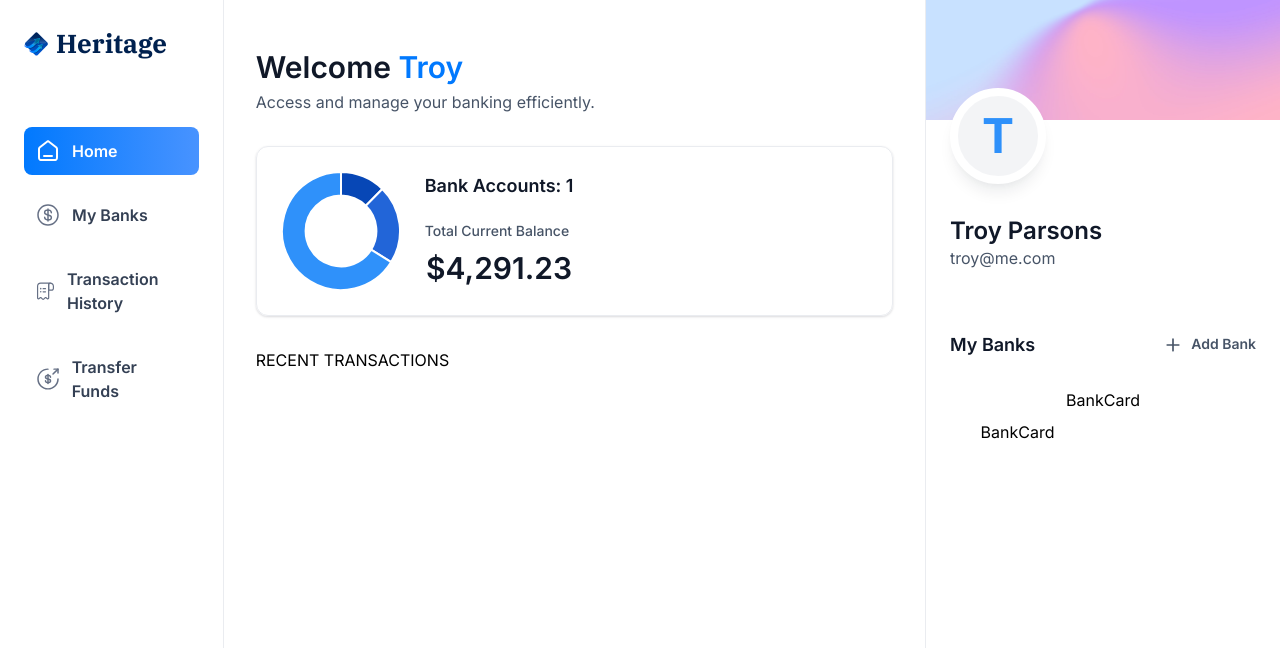
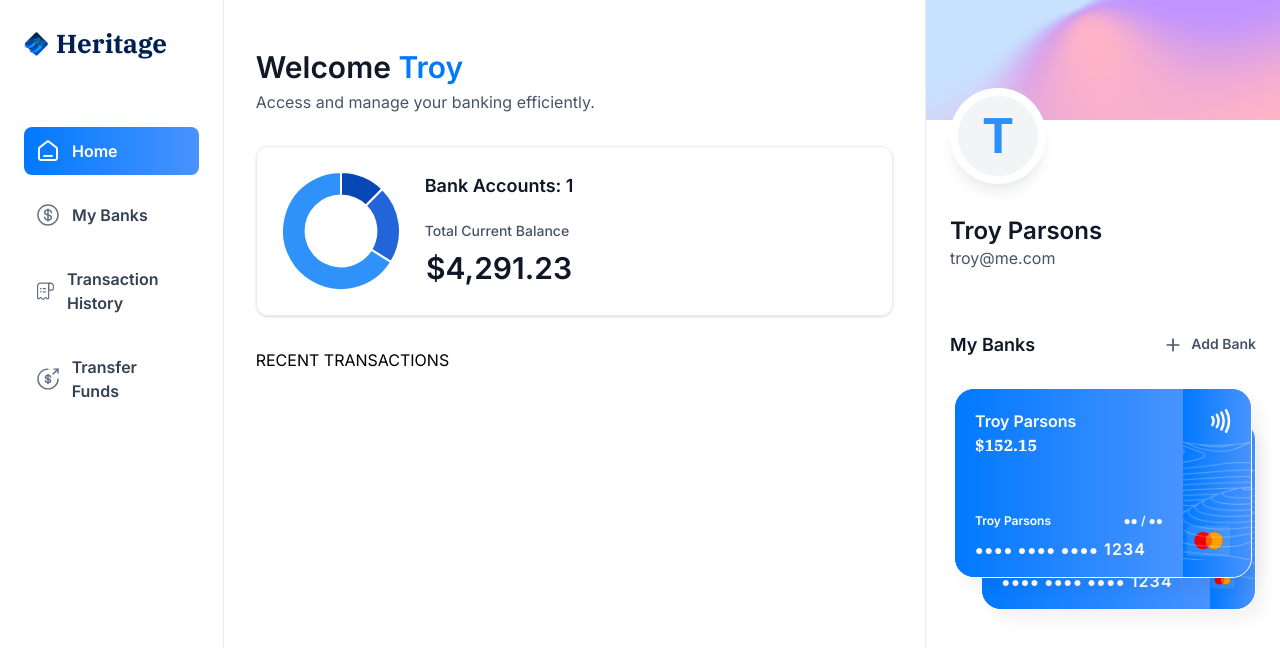
Before and after one commit to parsTroy/heritage-financial-institution, a Next.js app: page / in a window 1280 px wide. Shown: the top 648 px of the page. Built offline with nearby package versions, Linux system fonts and the light colour scheme.

Commit message:
Bank Card Right Sidebar Base

```diff
--- a/app/(root)/page.tsx
+++ b/app/(root)/page.tsx
@@ -30,7 +30,11 @@
         RECENT TRANSACTIONS
       </div>
 
-      <RightSideBar user={loggedIn} transactions={[]} banks={[{}, {}]} />
+      <RightSideBar
+        user={loggedIn}
+        transactions={[]}
+        banks={[{ currentBalance: 152.15 }, { currentBalance: 422.15 }]}
+      />
     </section>
   );
 };
--- a/components/BankCard.tsx
+++ b/components/BankCard.tsx
@@ -1,7 +1,64 @@
+import { formatAmount } from "@/lib/utils";
+import Image from "next/image";
+import Link from "next/link";
 import React from "react";
 
-const BankCard = () => {
-  return <div>BankCard</div>;
+const BankCard = ({
+  account,
+  userName,
+  showBalance = true,
+}: CreditCardProps) => {
+  return (
+    <div className="flex flex-col">
+      <Link href={"/"} className="bank-card">
+        <div className="bank-card_content">
+          <div>
+            <h1 className="text-16 font-semibold text-white">
+              {account.name || userName}
+            </h1>
+            <p className="font-ibm-plex-serif font-black text-white">
+              {formatAmount(account.currentBalance)}
+            </p>
+          </div>
+
+          <article className="flex flex-col gap-2">
+            <div className="flex justify-between">
+              <h1 className="text-12 font-semibold text-white">{userName}</h1>
+              <h2 className="text-12 font-semibold text-white">
+                &#9679;&#9679; / &#9679;&#9679;
+              </h2>
+            </div>
+            <p className="text-14 font-semibold tracking-[1.1px] text-white">
+              &#9679;&#9679;&#9679;&#9679; &#9679;&#9679;&#9679;&#9679;
+              &#9679;&#9679;&#9679;&#9679;
+              <span className="text-16">{account.mask || " 1234"}</span>
+            </p>
+          </article>
+        </div>
+
+        <div className="bank-card_icon">
+          <Image src="/icons/Paypass.svg" width={20} height={24} alt="pay" />
+          <Image
+            src="/icons/mastercard.svg"
+            width={45}
+            height={32}
+            alt="mastercard"
+            className="ml-5"
+          />
+        </div>
+
+        <Image
+          src="/icons/lines.png"
+          width={316}
+          height={190}
+          alt="lines"
+          className="absolute top-0 left-0"
+        />
+      </Link>
+
+      {/* COPY FUNCTIONALITY */}
+    </div>
+  );
 };
 
 export default BankCard;
```
